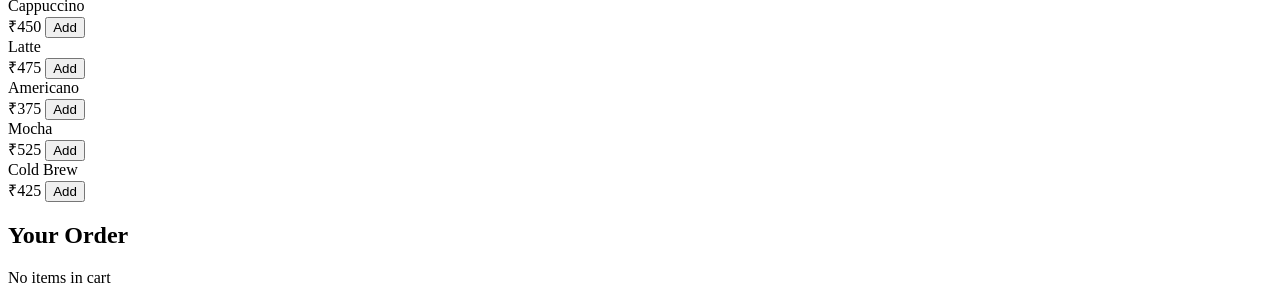
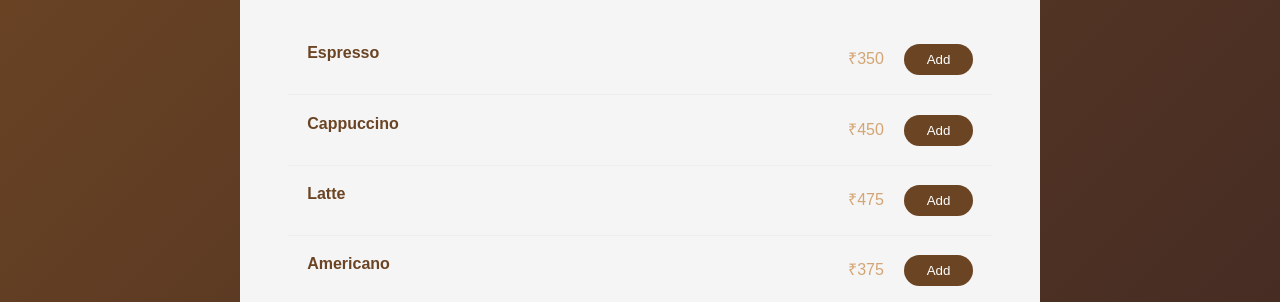
Before and after one commit to Yaswanth8407/Coffee, a plain HTML site: page order.html in a window 1280 px wide. Shown: the part 125-427 px from the top of the page. Drawn offline with Linux system fonts and the light colour scheme.

Commit message:
fixed an error in linking css

```diff
--- a/order.html
+++ b/order.html
@@ -6,7 +6,7 @@
     <meta name="viewport" content="width=device-width, initial-scale=1.0">
     <title>Brew & Beans | Order</title>
 </head>
-<link rel="stylesheet" href="order.css.css">
+<link rel="stylesheet" href="order.css">
 
 <body>
 
```
